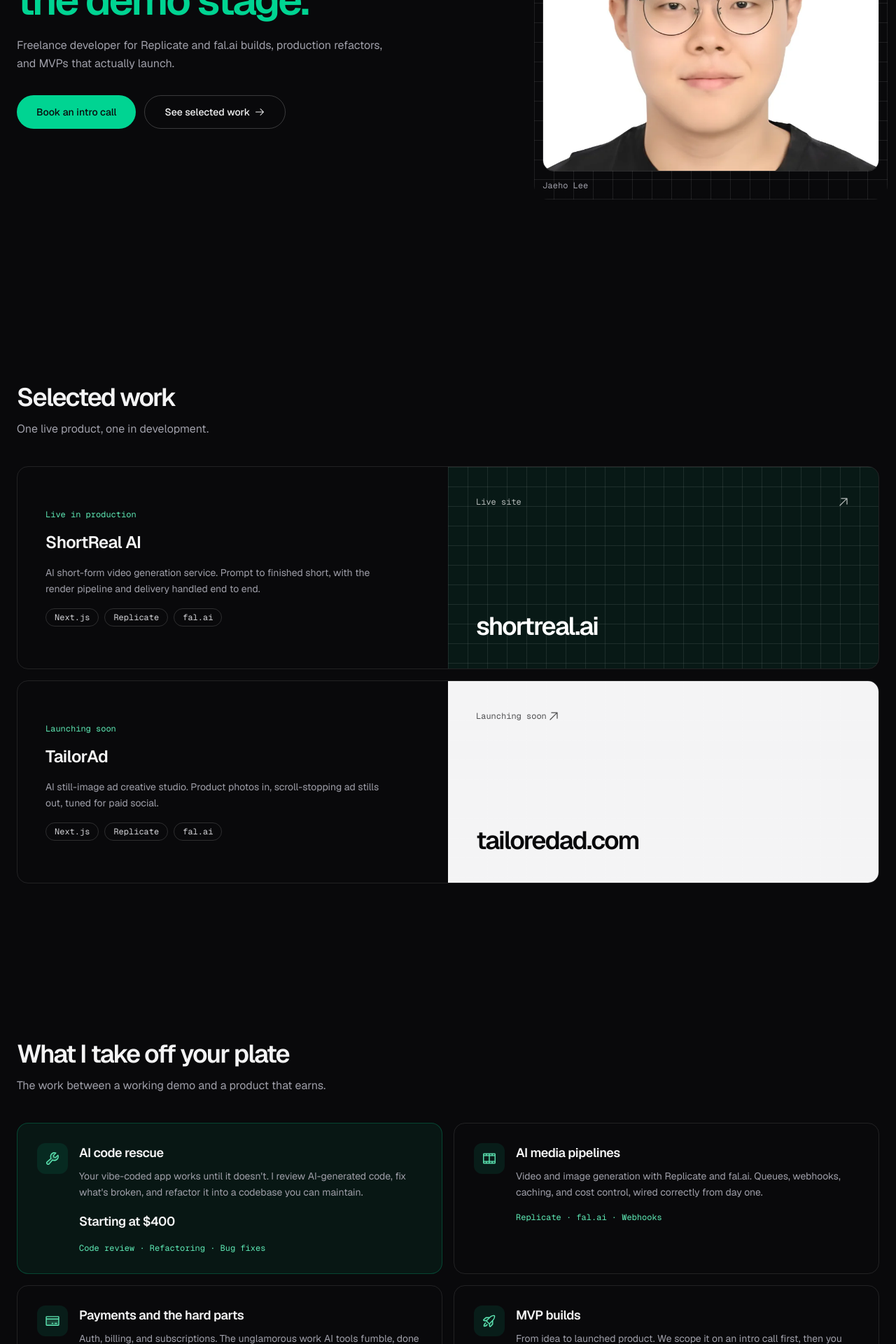
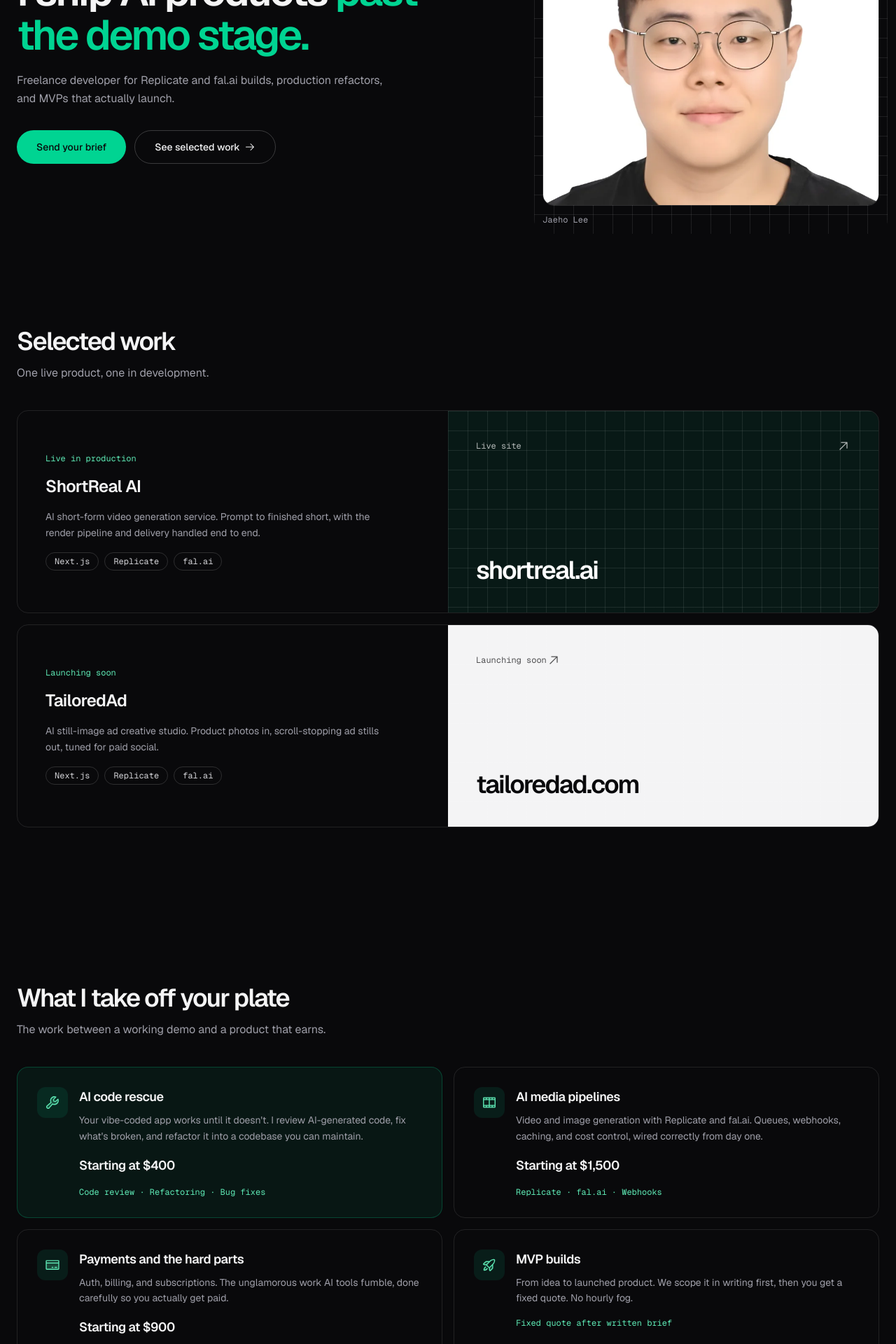
Before and after one commit to lht1324/portfolio, a Next.js app: page / in a window 1280 px wide. Shown: the part 300-2220 px from the top of the page at 70% size. Built offline with nearby package versions, Linux system fonts and the light colour scheme.

Commit message:
Restructure sections under main/, async-first copy, rhythm and nav updates

```diff
--- a/src/app/page.tsx
+++ b/src/app/page.tsx
@@ -1,24 +1,11 @@
 import { SiteNav } from "@/components/site-nav";
-import { Hero } from "@/components/hero";
-import { Services } from "@/components/services";
-import { Work } from "@/components/work";
-import { About } from "@/components/about";
-import { Process } from "@/components/process";
-import { Contact, Footer } from "@/components/contact";
+import { MainPage } from "@/components/main/MainPage";
 
 export default function Home() {
   return (
     <>
       <SiteNav />
-      <main>
-        <Hero />
-        <Work />
-        <Services />
-        <About />
-        <Process />
-        <Contact />
-      </main>
-      <Footer />
+      <MainPage />
     </>
   );
 }
--- a/src/components/about.tsx
+++ b/src/components/main/AboutSection.tsx
@@ -2,7 +2,7 @@
 import { SITE, STACK, TIMELINE } from "@/content/site";
 import { Reveal } from "@/components/reveal";
 
-export function About() {
+export function AboutSection() {
   return (
     <section id="about" className="scroll-mt-24 px-4 py-20 sm:px-6 md:min-h-[calc(100dvh-4rem)] md:py-28">
       <div className="mx-auto w-full max-w-7xl">
--- a/src/components/contact.tsx
+++ b/src/components/main/ContactSection.tsx
@@ -13,7 +13,7 @@
   { label: "X", href: SITE.x, icon: XLogo },
 ] as const;
 
-export function Contact() {
+export function ContactSection() {
   return (
     <section id="contact" className="scroll-mt-24 px-4 py-20 sm:px-6 md:py-28">
       <div className="mx-auto w-full max-w-3xl text-center">
@@ -22,8 +22,9 @@
             Have something AI-adjacent to build?
           </h2>
           <p className="mx-auto mt-4 max-w-[52ch] leading-relaxed text-zinc-600 dark:text-zinc-400">
-            Send one paragraph about what you&apos;re making. I reply within
-            two business days.
+            Send a brief: what you&apos;re making, relevant links, budget range,
+            timeline. Ack within 12 hours, full reply within two business
+            days.
           </p>
           <div className="mt-8 flex flex-col items-center gap-4">
             <a
--- a/src/components/hero.tsx
+++ b/src/components/main/HeroSection.tsx
@@ -3,9 +3,9 @@
 import { CTA_LABEL, MAILTO, SITE } from "@/content/site";
 import { Reveal } from "@/components/reveal";
 
-export function Hero() {
+export function HeroSection() {
   return (
-    <section id="top" className="scroll-mt-24 px-4 pt-24 sm:px-6 md:min-h-[calc(100dvh-4rem)] md:py-16">
+    <section id="top" className="scroll-mt-24 px-4 pt-24 sm:px-6 md:flex md:min-h-[calc(100dvh-4rem)] md:flex-col md:justify-center md:py-16">
       <div className="mx-auto grid w-full max-w-7xl items-center gap-10 lg:grid-cols-12 lg:gap-14">
         <Reveal className="lg:col-span-7">
           <p className="inline-flex items-center gap-2.5 rounded-full border border-zinc-200 py-1.5 pl-3 pr-4 text-xs text-zinc-600 dark:border-white/15 dark:text-zinc-300">
--- /dev/null
+++ b/src/components/main/MainPage.tsx
@@ -0,0 +1,22 @@
+import { HeroSection } from "@/components/main/HeroSection";
+import { WorkSection } from "@/components/main/WorkSection";
+import { ServicesSection } from "@/components/main/ServicesSection";
+import { AboutSection } from "@/components/main/AboutSection";
+import { ProcessSection } from "@/components/main/ProcessSection";
+import { ContactSection, Footer } from "@/components/main/ContactSection";
+
+export function MainPage() {
+  return (
+    <>
+      <main>
+        <HeroSection />
+        <WorkSection />
+        <ServicesSection />
+        <AboutSection />
+        <ProcessSection />
+        <ContactSection />
+      </main>
+      <Footer />
+    </>
+  );
+}
--- a/src/components/process.tsx
+++ b/src/components/main/ProcessSection.tsx
@@ -3,8 +3,8 @@
 const STEPS = [
   {
     index: "01",
-    title: "Intro call",
-    body: "You describe the idea, I ask hard questions. Thirty minutes, free, no pitch deck required.",
+    title: "Written brief",
+    body: "Send one page: idea, links, budget range, timeline. Ack within 12 hours, questions and fixed quote within two business days. No calls needed.",
   },
   {
     index: "02",
@@ -18,7 +18,7 @@
   },
 ] as const;
 
-export function Process() {
+export function ProcessSection() {
   return (
     <section id="process" className="scroll-mt-24 px-4 py-20 sm:px-6 md:min-h-[calc(100dvh-4rem)] md:py-28">
       <div className="mx-auto w-full max-w-7xl">
--- a/src/components/services.tsx
+++ b/src/components/main/ServicesSection.tsx
@@ -20,6 +20,7 @@
     title: "AI media pipelines",
     body: "Video and image generation with Replicate and fal.ai. Queues, webhooks, caching, and cost control, wired correctly from day one.",
     meta: "Replicate · fal.ai · Webhooks",
+    price: "Starting at $1,500",
     featured: false,
   },
   {
@@ -27,18 +28,19 @@
     title: "Payments and the hard parts",
     body: "Auth, billing, and subscriptions. The unglamorous work AI tools fumble, done carefully so you actually get paid.",
     meta: "Auth · Billing · Edge cases",
+    price: "Starting at $900",
     featured: false,
   },
   {
     icon: RocketLaunch,
     title: "MVP builds",
-    body: "From idea to launched product. We scope it on an intro call first, then you get a fixed quote. No hourly fog.",
-    meta: "Fixed quote after intro call",
+    body: "From idea to launched product. We scope it in writing first, then you get a fixed quote. No hourly fog.",
+    meta: "Fixed quote after written brief",
     featured: false,
   },
 ] as const;
 
-export function Services() {
+export function ServicesSection() {
   return (
     <section id="services" className="scroll-mt-24 px-4 py-20 sm:px-6 md:min-h-[calc(100dvh-4rem)] md:py-28">
       <div className="mx-auto w-full max-w-7xl">
--- a/src/components/work.tsx
+++ b/src/components/main/WorkSection.tsx
@@ -99,11 +99,11 @@
   );
 }
 
-export function Work() {
+export function WorkSection() {
   const [selected, setSelected] = useState<Project | null>(null);
 
   return (
-    <section id="work" className="scroll-mt-24 px-4 py-20 sm:px-6 md:min-h-[calc(100dvh-4rem)] md:py-28">
+    <section id="work" className="scroll-mt-24 px-4 py-20 sm:px-6 md:-mt-[10dvh] md:min-h-[calc(100dvh-4rem)] md:py-28">
       <div className="mx-auto w-full max-w-7xl">
         <Reveal>
           <h2 className="max-w-xl text-3xl font-semibold tracking-tighter sm:text-4xl">
--- a/src/content/site.ts
+++ b/src/content/site.ts
@@ -11,16 +11,17 @@
 } as const;
 
 export const MAILTO = `mailto:${SITE.email}?subject=${encodeURIComponent(
-  "Intro call: my project in one line",
+  "Project brief: my project in one line",
 )}`;
 
-export const CTA_LABEL = "Book an intro call";
+export const CTA_LABEL = "Send your brief";
 
 export const NAV_LINKS = [
   { label: "Work", href: "#work" },
   { label: "Services", href: "#services" },
   { label: "About", href: "#about" },
   { label: "Process", href: "#process" },
+  { label: "Contact", href: "#contact" },
 ] as const;
 
 export const STACK = [
@@ -52,7 +53,7 @@
     displayUrl: "shortreal.ai",
   },
   {
-    name: "TailorAd",
+    name: "TailoredAd",
     status: "Launching soon",
     description:
       "AI still-image ad creative studio. Product photos in, scroll-stopping ad stills out, tuned for paid social.",
@@ -71,7 +72,7 @@
   {
     period: "2021 to 2023",
     title: "Developer, AutoCrypt",
-    detail: "Android and web development.",
+    detail: "Android and web development · automotive cybersecurity.",
   },
   {
     period: "2018 to 2025",
```
Also changed, not shown: 1 other file (tests, documents, lock files or other folders).
